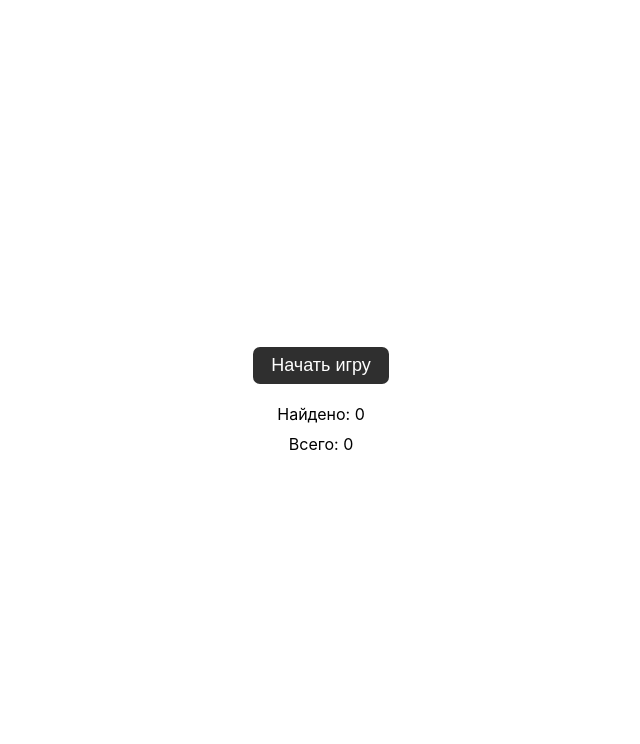
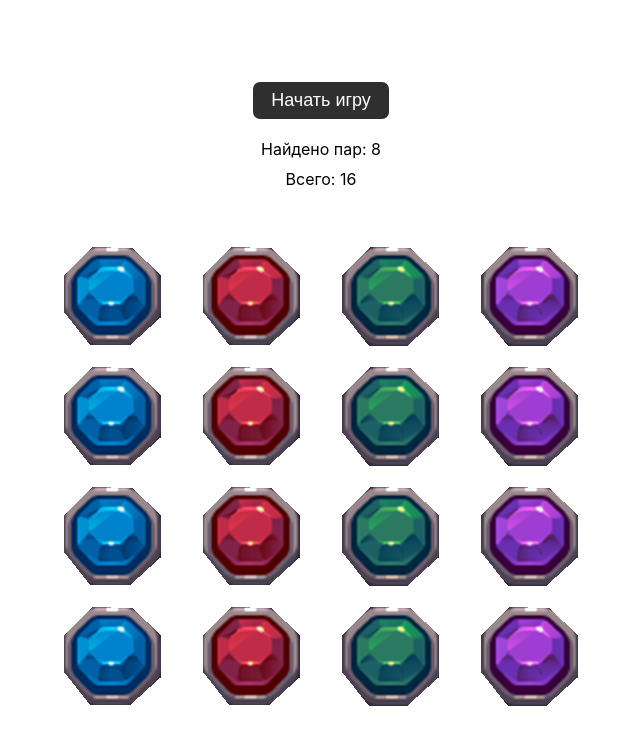
Before and after one commit to vityan99/stones-game, a React (Create React App) app: page / in a window 1280 px wide. Shown: the top 744 px of the page, without its empty margins (319-959 px from the left). Built offline with nearby package versions, Linux system fonts and the light colour scheme.

Commit message:
realized pairs init

```diff
--- a/src/components/game/Game.tsx
+++ b/src/components/game/Game.tsx
@@ -1,10 +1,7 @@
-import { FC, useState } from "react";
-
+import { FC, useEffect, useState } from "react";
 import style from "./game.module.css";
 import cn from "classnames";
-
 import Button from "../button/Button";
-
 import type { DataType } from "../../assets/data/data";
 
 type DataGameType = {
@@ -13,10 +10,26 @@ type DataGameType = {
 
 const Game: FC<DataGameType> = ({ data }): React.ReactElement => {
   const [gameStart, setGameStart] = useState<boolean>(false);
-  const [gameValues, setGameValues] = useState([]);
+  const [pairs, setPairs] = useState<number>(0);
+  const [total, setTotal] = useState<number>(0);
 
-  const [total, setTotal] = useState<number>(0);
-  const [found, setFound] = useState<number>(0);
+  useEffect(() => {
+    const findPairs = (data: DataType[]): number => {
+      const countMap: Record<string, number> = {};
+
+      data.forEach(({ color }) => {
+        countMap[color] = (countMap[color] || 0) + 1;
+      });
+
+      return Object.values(countMap).reduce((acc, count) => {
+        return acc + Math.floor(count / 2);
+      }, 0);
+    };
+
+    const calculatedPairs = findPairs(data);
+    setPairs(calculatedPairs);
+    setTotal(data.length);
+  }, [data]);
 
   const gameStartHandler = () => setGameStart((current) => !current);
 
@@ -27,14 +40,16 @@ const Game: FC<DataGameType> = ({ data }): React.ReactElement => {
       </div>
 
       <div className={cn(style.game__info)}>
-        <span className={cn(style["game__info-note"])}>Найдено: {found}</span>
+        <span className={cn(style["game__info-note"])}>Найдено пар: {pairs}</span>
         <span className={cn(style["game__info-note"])}>Всего: {total}</span>
       </div>
 
       <div className={cn(style.game__area)}>
-        {/* <Button use="transparent" size="large" clickHandler={gameStartHandler}>
-          <img src={stone_1} alt="asdasdas" />
-        </Button> */}
+        {data.map(({ id, color, img }) => (
+          <Button use="transparent" size="large" key={id}>
+            <img src={img} alt={color} />
+          </Button>
+        ))}
       </div>
     </div>
   );
--- a/src/components/game/game.module.css
+++ b/src/components/game/game.module.css
@@ -1,3 +1,9 @@
+.game {
+  display: flex;
+  flex-direction: column;
+  align-items: center;
+}
+
 .game__controllers {
   margin-bottom: 20px;
 }
@@ -7,4 +13,13 @@
   align-items: center;
   flex-direction: column;
   gap: 10px;
+  margin-bottom: 50px;
 }
+
+.game__area {
+  display: flex;
+  max-width: 550px;
+  width: 100%;
+  flex-wrap: wrap;
+  justify-content: space-between;
+}
```
